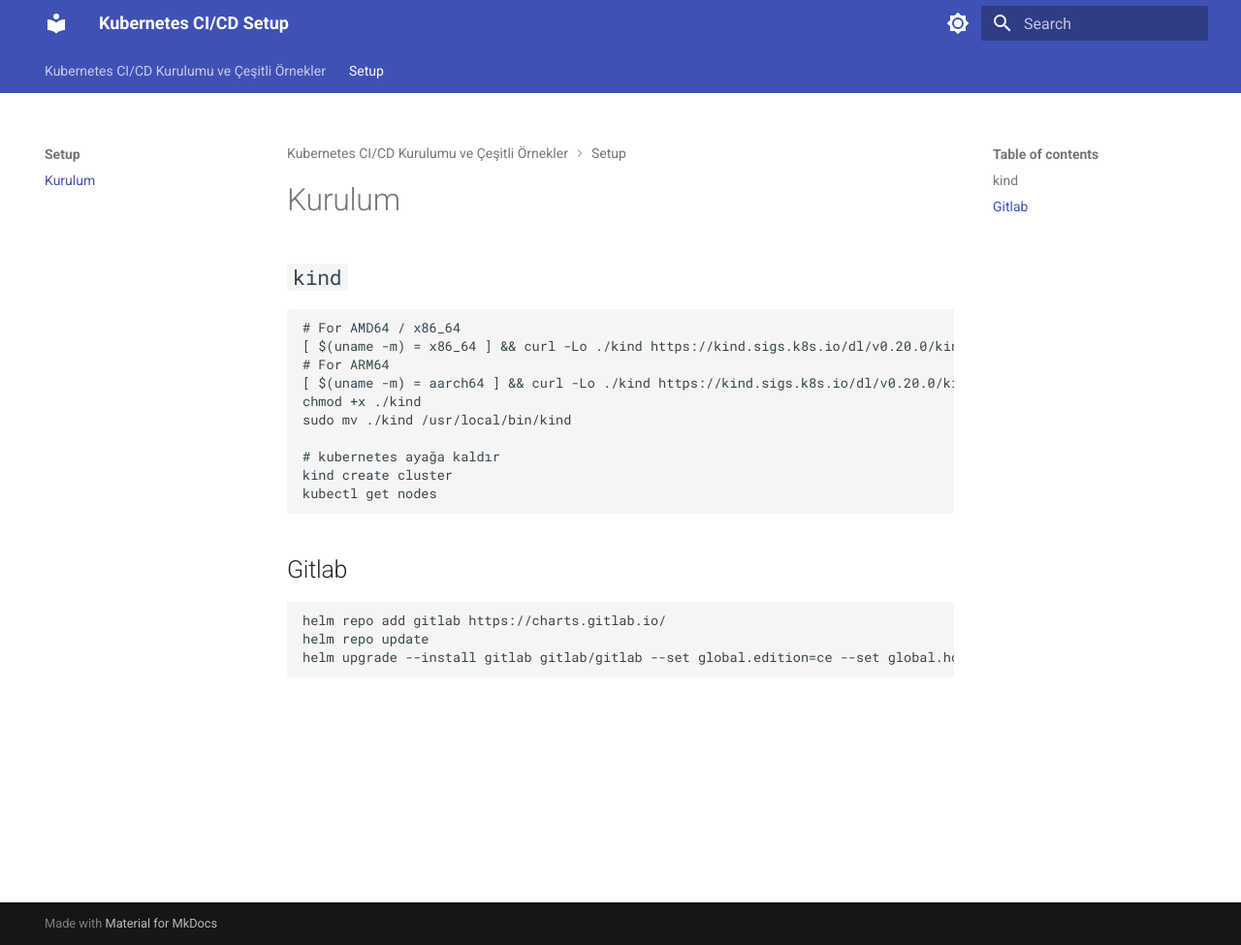
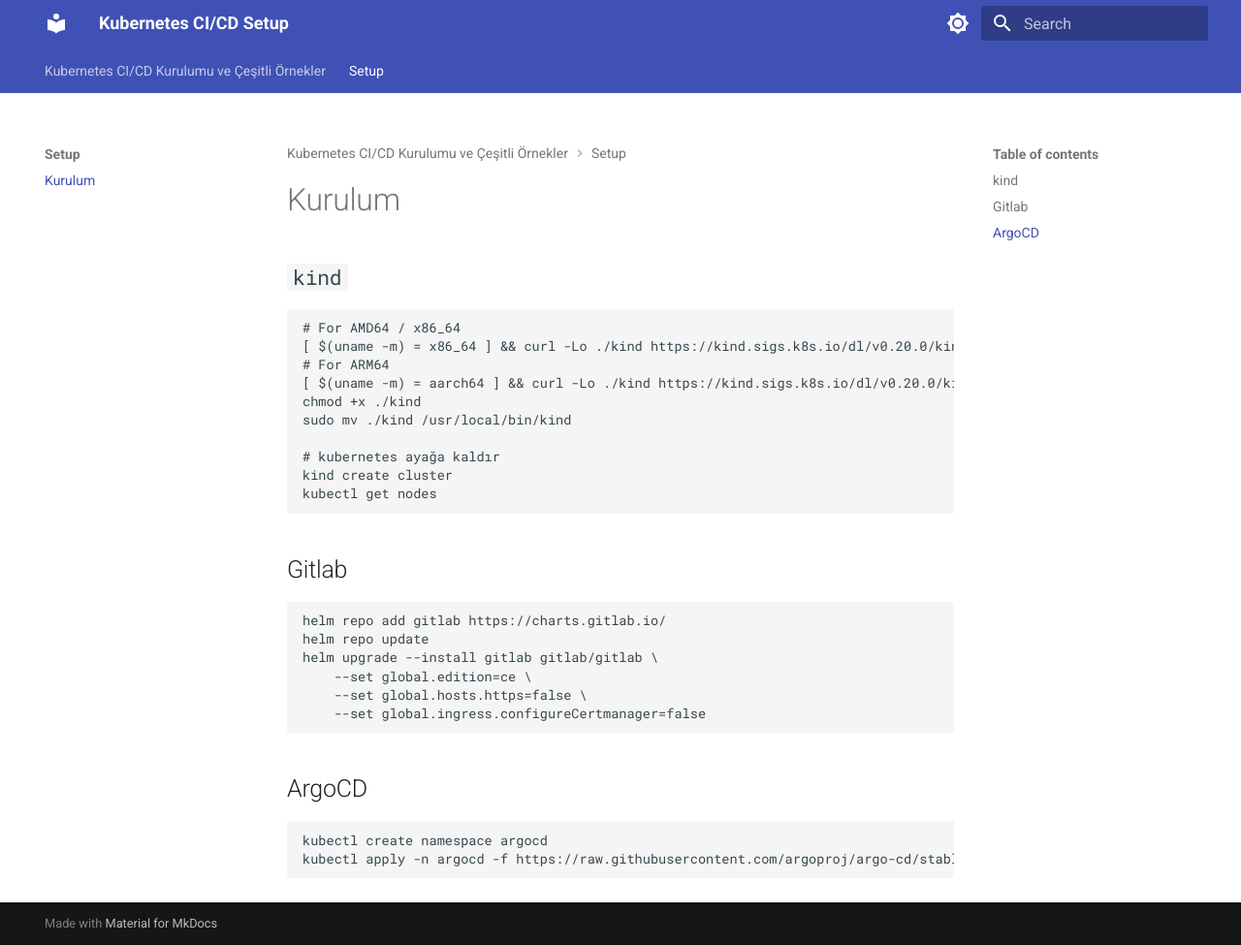
Before and after one commit to projectengine/kubernetes-cicd-setup, an MkDocs documentation site: the page built from docs/setup/index.md, in a window 1280 px wide and 975 px high. Shown: the whole window at 97% size. Built offline with MkDocs 1.6.1 and Material for MkDocs 9.7.7, drawn with Linux system fonts in a browser that asks for light colours.

Commit message:
gitlab ve argocd kurulum

````diff
--- a/docs/setup/index.md
+++ b/docs/setup/index.md
@@ -20,5 +20,15 @@
 ```sh
 helm repo add gitlab https://charts.gitlab.io/
 helm repo update
-helm upgrade --install gitlab gitlab/gitlab --set global.edition=ce --set global.hosts.https=false --set global.ingress.configureCertmanager=false
+helm upgrade --install gitlab gitlab/gitlab \
+    --set global.edition=ce \
+    --set global.hosts.https=false \
+    --set global.ingress.configureCertmanager=false
 ```
+
+## ArgoCD
+
+```sh
+kubectl create namespace argocd
+kubectl apply -n argocd -f https://raw.githubusercontent.com/argoproj/argo-cd/stable/manifests/install.yaml
+```
````
